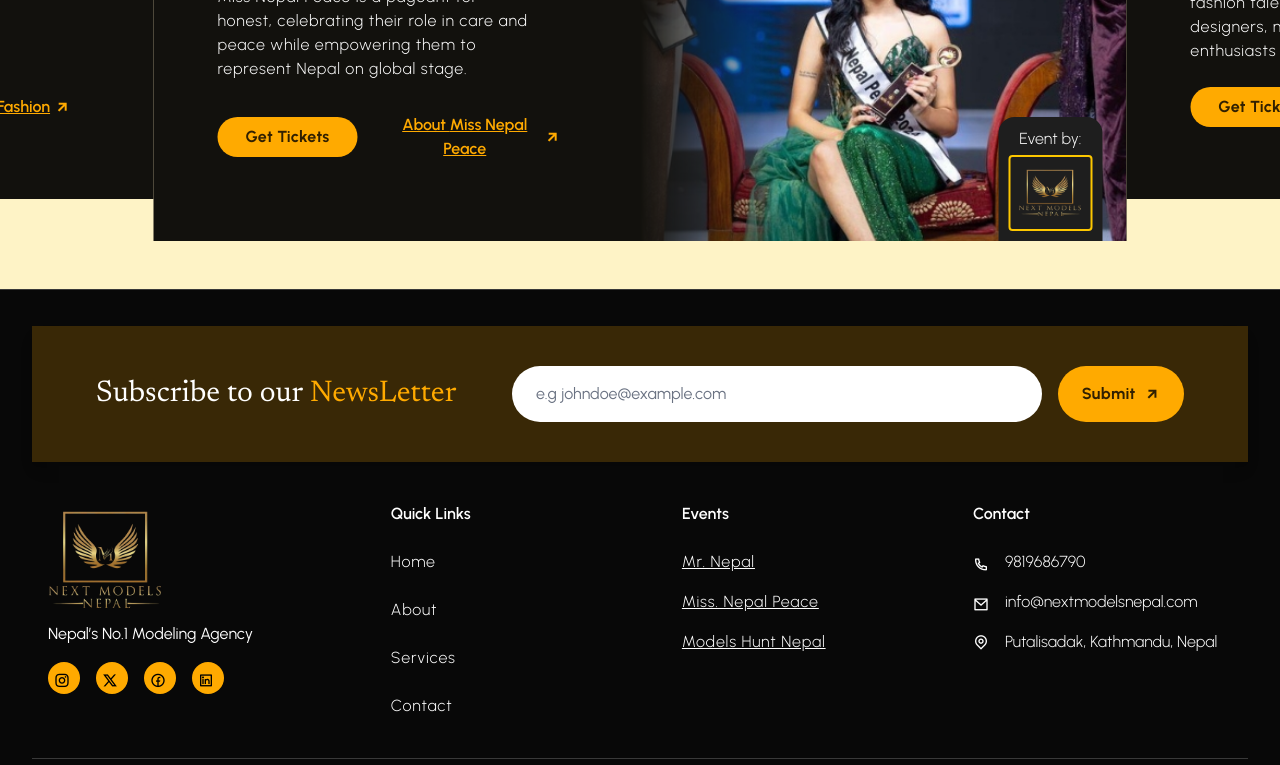
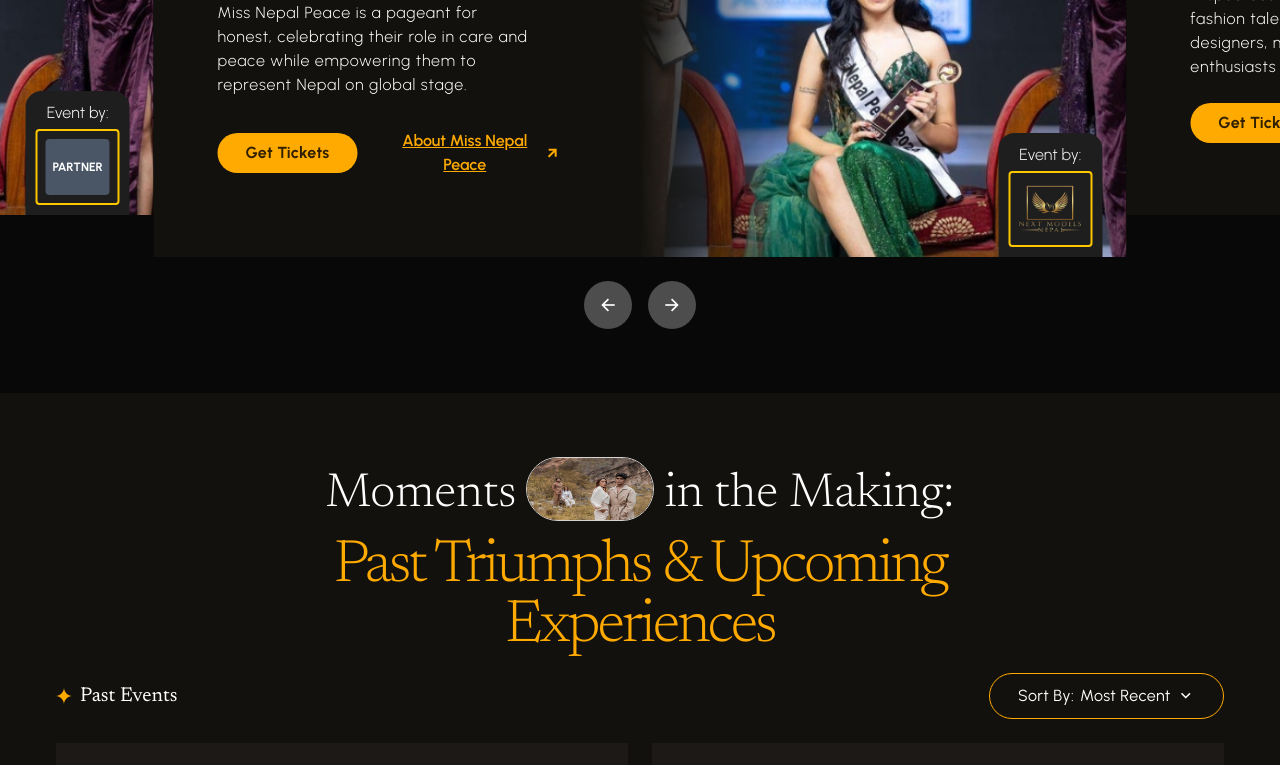
Before and after one commit to blaze-000/nextModelsNepal, a Next.js app in the folder frontend/: page /events in a window 1280 px wide. Shown: the part 472-1237 px from the top of the page. Built offline with nearby package versions, Linux system fonts and the light colour scheme.

Commit message:
Events Central Page

```diff
--- a/frontend/src/app/events/page.tsx
+++ b/frontend/src/app/events/page.tsx
@@ -1,10 +1,12 @@
 import EventHero from "@/components/events/hero";
+import { PastEvents } from "@/components/events/past-events";
 
 
 export default function Events() {
   return (
     <main>
       <EventHero />
+      <PastEvents />
     </main>
   );
 }
--- a/frontend/src/components/events/hero.tsx
+++ b/frontend/src/components/events/hero.tsx
@@ -1,7 +1,6 @@
 "use client";
 import React, { useCallback, useEffect, useRef } from "react";
 import useEmblaCarousel, { EmblaCarouselType } from "embla-carousel-react";
-import SliderCard from "./sliderCard";
 import EventCard from "../molecules/event-card";
 
 const TWEEN_FACTOR_BASE = 0.52;
@@ -22,7 +21,6 @@
     managedBy: "self" as const,
     getTicketLink: "https://example.com/tickets",
     aboutLink: "https://example.com/about",
-
   },
   {
     id: "fashion-week-2024",
@@ -58,7 +56,7 @@
       "A spectacular showcase of Nepalese fashion talent, bringing together designers, models, and fashion enthusiasts from across the region.",
     imageSrc: "/events_1.jpg",
     state: "completed" as const,
-    columnPosition: "right" as const,
+    columnPosition: "left" as const,
     managedBy: "partner" as const,
     getTicketLink: "https://example.com/fashion-tickets",
     aboutLink: "https://example.com/fashion-about",
@@ -132,13 +130,10 @@
   }, [emblaApi, tweenScale]);
 
   return (
-    <section className="w-full bg-amber-100 py-12 overflow-hidden">
-      {" "}
-      {/* prevent page scroll */}
+    <section className="w-full bg-background2 py-16 overflow-hidden">
       <div className="w-full">
         <div className="relative w-full">
           <div className="embla px-[10%]" ref={emblaRef}>
-            {" "}
             <div className="embla__container flex">
               {events.map((event) => (
                 <div
@@ -153,6 +148,24 @@
               ))}
             </div>
           </div>
+
+          {/* Bottom Centered Navigation Buttons */}
+          <div className="w-full h- flex justify-center mt-6 gap-4">
+            <button
+              onClick={() => emblaApi && emblaApi.scrollPrev()}
+              className="w-12 h-12 rounded-full bg-[#4D4D4D] text-white hover:bg-gray-800 transition-colors text-xl"
+              aria-label="Previous slide"
+            >
+              <i className="ri-arrow-left-line" />
+            </button>
+            <button
+              onClick={() => emblaApi && emblaApi.scrollNext()}
+              className="w-12 h-12 rounded-full bg-[#4D4D4D] text-white hover:bg-gray-800 transition-colors text-xl"
+              aria-label="Next slide"
+            >
+              <i className="ri-arrow-right-line" />
+            </button>
+          </div>
         </div>
       </div>
     </section>
--- /dev/null
+++ b/frontend/src/components/events/past-events.tsx
@@ -0,0 +1,115 @@
+import Image from "next/image";
+import React from "react";
+import ImageBox from "../molecules/image-box";
+import { Button } from "../ui/button";
+
+export const PastEvents = () => {
+  const newsItems = [
+    {
+      id: 1,
+      image: "/news_1.jpg",
+      title:
+        "Bivash Bista and Neha Budha Crowned Winners of Model Hunt Nepal Season 9",
+      description:
+        "Our recent fashion show made headlines, showcasing Nepal's emerging talent pool in the modeling industry.",
+      link: "#",
+    },
+    {
+      id: 2,
+      image: "/news_1.jpg",
+      title: "Next Models Nepal Hosts Successful Fashion Week Event",
+      description:
+        "A spectacular showcase of emerging designers and models, setting new standards for the Nepalese fashion industry.",
+      link: "#",
+    },
+    {
+      id: 3,
+      image: "/news_1.jpg",
+      title:
+        "Bivash Bista and Neha Budha Crowned Winners of Model Hunt Nepal Season 9",
+      description:
+        "Our recent fashion show made headlines, showcasing Nepal's emerging talent pool in the modeling industry.",
+      link: "#",
+    },
+    {
+      id: 4,
+      image: "/news_1.jpg",
+      title: "Next Models Nepal Hosts Successful Fashion Week Event",
+      description:
+        "A spectacular showcase of emerging designers and models, setting new standards for the Nepalese fashion industry.",
+      link: "#",
+    },
+  ];
+
+  return (
+    <div className="w-full bg-background pb-24 pt-20 md:py-16">
+      <div className="max-w-7xl mx-auto px-6">
+        {/* Desktop Title */}
+        <div className="text-center">
+          <div className="text-5xl font-light font-newsreader text-white mb-1 flex items-center justify-center gap-2.5">
+            <span>Moments</span>
+            <Image
+              src="/span-image.jpg"
+              alt=""
+              width={1}
+              height={0}
+              sizes="100vw"
+              className="w-32 h-16 rounded-full border border-stone-300 mb-3"
+            />
+            <span>in the Making:</span>
+          </div>
+          <div className="text-6xl font-light font-newsreader tracking-tighter text-gold-500">
+            Past Triumphs & Upcoming
+          </div>
+          <div className="text-6xl font-light font-newsreader tracking-tighter text-gold-500 mb-4">
+            {" "}
+            Experiences
+          </div>
+        </div>
+        <div className="flex justify-between items-center px-2 md:px-8 mb-6">
+          <div className="flex-1 flex items-center gap-2">
+            <Image
+              src="/small_star.svg"
+              alt=""
+              width={1}
+              height={0}
+              sizes="100vw"
+              className="w-4 h-4 rounded-full "
+            />
+            <h3 className="text-white text-xl font-normal font-newsreader">
+              Past Events
+            </h3>
+          </div>
+
+          <Button variant="outline" className="py-2 ">
+            <span>Sort By:</span>
+            <span>Most Recent</span>
+            <i className="ri-arrow-down-s-line text-lg" />
+          </Button>
+
+          <div></div>
+        </div>
+
+        {/* News Grid */}
+        <div className="grid grid-cols-1 lg:grid-cols-2 gap-10 md:gap-6 px-2 md:px-8">
+          {newsItems.map((item) => (
+            <ImageBox
+              key={item.id}
+              image={item.image}
+              title={item.title}
+              desc={item.description}
+              link={item.link}
+              buttonText="Visit News Source"
+            />
+          ))}
+        </div>
+        <div className="flex justify-end">
+          <button className="px-4 py-4 rounded-full text-gold-500 text-base -tracking-tight font-semibold group hover:text-white transition-colors flex items-center gap-1 cursor-pointer">
+            <span className="underline">See All Past Events</span>
+            <i className="ri-arrow-right-up-line group-hover:scale-130 transition-transform duration-400 text-xl font-light" />
+          </button>
+        </div>
+      </div>
+    </div>
+  );
+};
--- a/frontend/src/components/home/event.tsx
+++ b/frontend/src/components/home/event.tsx
@@ -73,7 +73,7 @@
 
         <div className="space-y-12">
           <div> {/* Timeline with Events - Left Position */}
-        <Timeline position="left" title="Events by Next Models Nepal">
+        <Timeline position="left" title="Events by Next Models Nepal ">
           {events.map((event) => (
             <EventCard
               key={event.id}
--- a/frontend/src/components/home/newsAndCoverage.tsx
+++ b/frontend/src/components/home/newsAndCoverage.tsx
@@ -1,5 +1,5 @@
 import React from "react";
-import Image from "next/image";
+import ImageBox from "../molecules/image-box";
 
 const NewsSection = () => {
   const newsItems = [
@@ -23,8 +23,8 @@
   ];
 
   return (
-    <div className="w-full bg-background pb-24 pt-20 md:py-16 px-6 sm:px-6 lg:px-8">
-      <div className="max-w-7xl mx-auto">
+    <section className="w-full bg-background pb-24 pt-20 md:py-16">
+      <div className="max-w-7xl mx-auto px-6">
         {/* Header Section */}
         <div className="text-center mb-8 md:mb-16">
           <div className="mb-4 md:mb-6">
@@ -47,50 +47,18 @@
         {/* News Grid */}
         <div className="grid grid-cols-1 lg:grid-cols-2 gap-10 md:gap-6 px-2 md:px-8">
           {newsItems.map((item) => (
-            <article
+            <ImageBox
               key={item.id}
-              className="bg-stone-900 flex flex-col justify-between overflow-hidden hover:bg-stone-800 transition-colors duration-300 p-6 md:p-6"
-            >
-              {/* Image Container */}
-              <div className="relative overflow-hidden">
-                <Image
-                  width={0}
-                  height={0}
-                  src={item.image}
-                  alt={item.title}
-                  sizes="100vw"
-                  className="w-full h-48 md:h-72 lg:h-72 object-cover object-top scale-110 hover:scale-105 transition-transform duration-700"
-                />
-              </div>
-
-              {/* Content */}
-              <div className="pt-4 md:pt-4 pr-2 md:pr-4">
-                <div className="mb-4 md:mb-6">
-                  <h3 className="text-base lg:text-base leading-relaxed font-semibold text-white mb-3 md:mb-4">
-                    {item.title}
-                  </h3>
-                  <p className="text-sm md:text-base font-light text-white/80 leading-relaxed">
-                    {item.description}
-                  </p>
-                </div>
-              </div>
-              <div>
-                {/* CTA Button */}
-                <a
-                  href={item.link}
-                  className="inline-flex items-center gap-2 md:gap-3 text-gold-500 hover:text-gold-400 font-semibold text-sm md:text-base transition-colors duration-200 group"
-                >
-                  <span className="underline decoration-1 underline-offset-4">
-                    Visit News Source
-                  </span>
-                  <i className="group-hover:translate-x-1 transition-transform duration-200 ri-arrow-right-up-line" />
-                </a>
-              </div>
-            </article>
+              image={item.image}
+              title={item.title}
+              desc={item.description}
+              link={item.link}
+              buttonText="Visit News Source"
+            />
           ))}
         </div>
       </div>
-    </div>
+    </section>
   );
 };
 
--- a/frontend/src/components/home/upcoming-event.tsx
+++ b/frontend/src/components/home/upcoming-event.tsx
@@ -3,8 +3,8 @@
 
 const UpcomingEventSection = () => {
   return (
-    <section className="bg-muted-background w-full">
-      <div className="max-w-7xl mx-auto px-10">
+    <section className="bg-background2 w-full">
+      <div className="max-w-7xl mx-auto py-16">
         <div className="text-center mb-16">
           <div className="flex justify-center items-center gap-2 mb-8">
             <Image
--- /dev/null
+++ b/frontend/src/components/molecules/image-box.tsx
@@ -0,0 +1,46 @@
+import React from "react";
+import Image from "next/image";
+
+const ImageBox = ({ image, title, desc, link, buttonText }) => {
+  return (
+    <article className="bg-stone-900 flex flex-col justify-between overflow-hidden hover:bg-stone-800 transition-colors duration-300 p-6 md:p-6">
+      {/* Image Container */}
+      <div className="relative overflow-hidden">
+        <Image
+          width={0}
+          height={0}
+          src={image}
+          alt={title}
+          sizes="100vw"
+          className="w-full h-48 md:h-72 lg:h-72 object-cover object-top scale-110 hover:scale-105 transition-transform duration-700"
+        />
+      </div>
+
+      {/* Content */}
+      <div className="pt-4 md:pt-4 pr-2 md:pr-4">
+        <div className="mb-4 md:mb-6">
+          <h3 className="text-base lg:text-base leading-relaxed font-semibold text-white mb-3 md:mb-4">
+            {title}
+          </h3>
+          <p className="text-sm md:text-base font-light text-white/80 leading-relaxed">
+            {desc}
+          </p>
+        </div>
+      </div>
+      <div>
+        {/* CTA Button */}
+        <a
+          href={link}
+          className="inline-flex items-center gap-2 md:gap-3 text-gold-500 hover:text-gold-400 font-semibold text-sm md:text-base transition-colors duration-200 group"
+        >
+          <span className="underline decoration-1 underline-offset-4">
+            {buttonText}
+          </span>
+          <i className="group-hover:translate-x-1 transition-transform duration-200 ri-arrow-right-up-line" />
+        </a>
+      </div>
+    </article>
+  );
+};
+
+export default ImageBox;
--- a/frontend/src/components/ui/button.tsx
+++ b/frontend/src/components/ui/button.tsx
@@ -1,18 +1,22 @@
-import * as React from "react"
-import { Slot } from "@radix-ui/react-slot"
-import { cva, type VariantProps } from "class-variance-authority"
+import * as React from "react";
+import { Slot } from "@radix-ui/react-slot";
+import { cva, type VariantProps } from "class-variance-authority";
 
-import { cn } from "@/lib/utils"
+import { cn } from "@/lib/utils";
 
 const buttonVariants = cva(
   "cursor-pointer inline-flex items-center justify-center gap-1.5 whitespace-nowrap rounded-md text-sm font-medium ring-offset-background transition-colors focus-visible:outline-none focus-visible:ring-2 focus-visible:ring-ring focus-visible:ring-offset-2 disabled:pointer-events-none disabled:opacity-50 [&_svg]:pointer-events-none [&_svg]:size-4 [&_svg]:shrink-0",
   {
     variants: {
       variant: {
-        default: "group/button bg-primary text-primary-foreground hover:bg-white font-bold rounded-full text-base tracking-[0.02em] overflow-hidden relative gap-1.5",
-        destructive: "bg-destructive text-destructive-foreground hover:bg-destructive/90",
-        outline: "border border-input bg-background hover:bg-accent hover:text-accent-foreground",
-        secondary: "bg-secondary text-secondary-foreground hover:bg-secondary/80",
+        default:
+          "group/button bg-primary text-primary-foreground hover:bg-white font-bold rounded-full text-base tracking-[0.02em] overflow-hidden relative gap-1.5",
+        destructive:
+          "bg-destructive text-destructive-foreground hover:bg-destructive/90",
+        outline:
+          "border rounded-full border-primary tracking-[0.02em] bg-transparent  hover:bg-accent hover:text-accent-foreground text-base",
+        secondary:
+          "bg-secondary text-secondary-foreground hover:bg-secondary/80",
         ghost: "hover:bg-accent hover:text-accent-foreground",
         link: "text-primary underline-offset-4 hover:underline",
       },
@@ -28,18 +32,18 @@
       size: "default",
     },
   }
-)
+);
 
 export interface ButtonProps
   extends React.ButtonHTMLAttributes<HTMLButtonElement>,
-  VariantProps<typeof buttonVariants> {
-  asChild?: boolean
+    VariantProps<typeof buttonVariants> {
+  asChild?: boolean;
 }
 
 const Button = React.forwardRef<HTMLButtonElement, ButtonProps>(
   ({ className, variant, size, asChild = false, children, ...props }, ref) => {
-    const Comp = asChild ? Slot : "button"
-    const isAnimated = variant === "default"
+    const Comp = asChild ? Slot : "button";
+    const isAnimated = variant === "default";
 
     return (
       <Comp
@@ -64,9 +68,9 @@
           children
         )}
       </Comp>
-    )
+    );
   }
-)
-Button.displayName = "Button"
+);
+Button.displayName = "Button";
 
-export { Button, buttonVariants }
+export { Button, buttonVariants };
```
